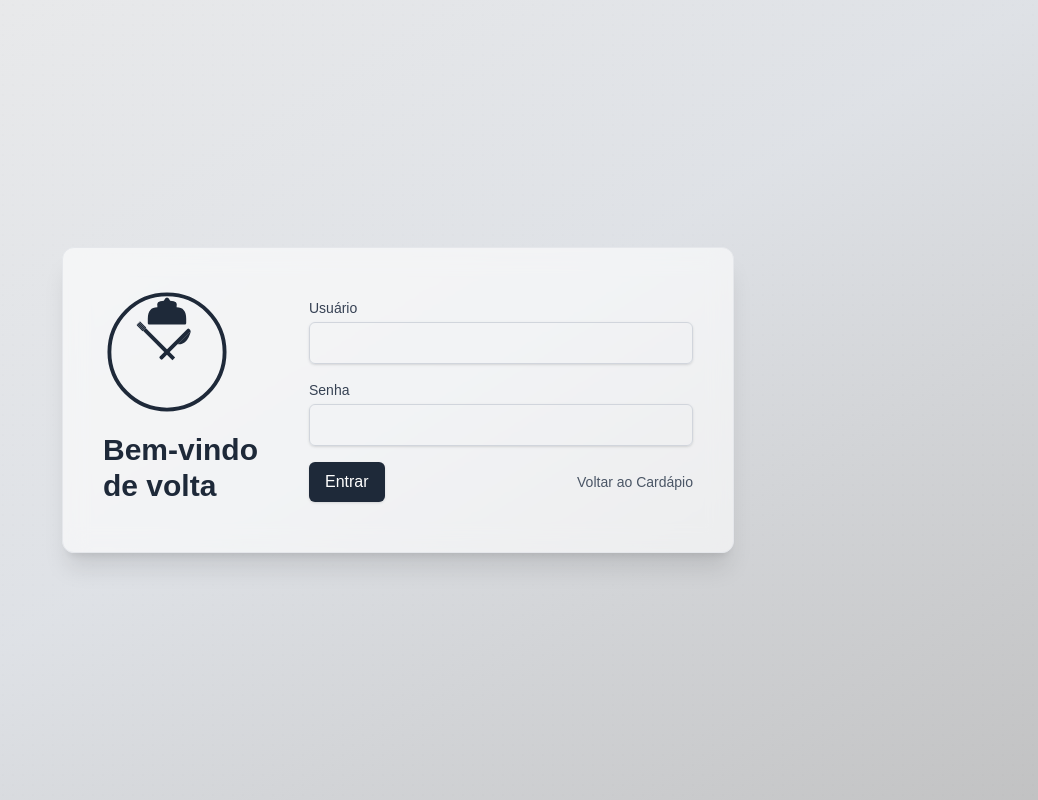
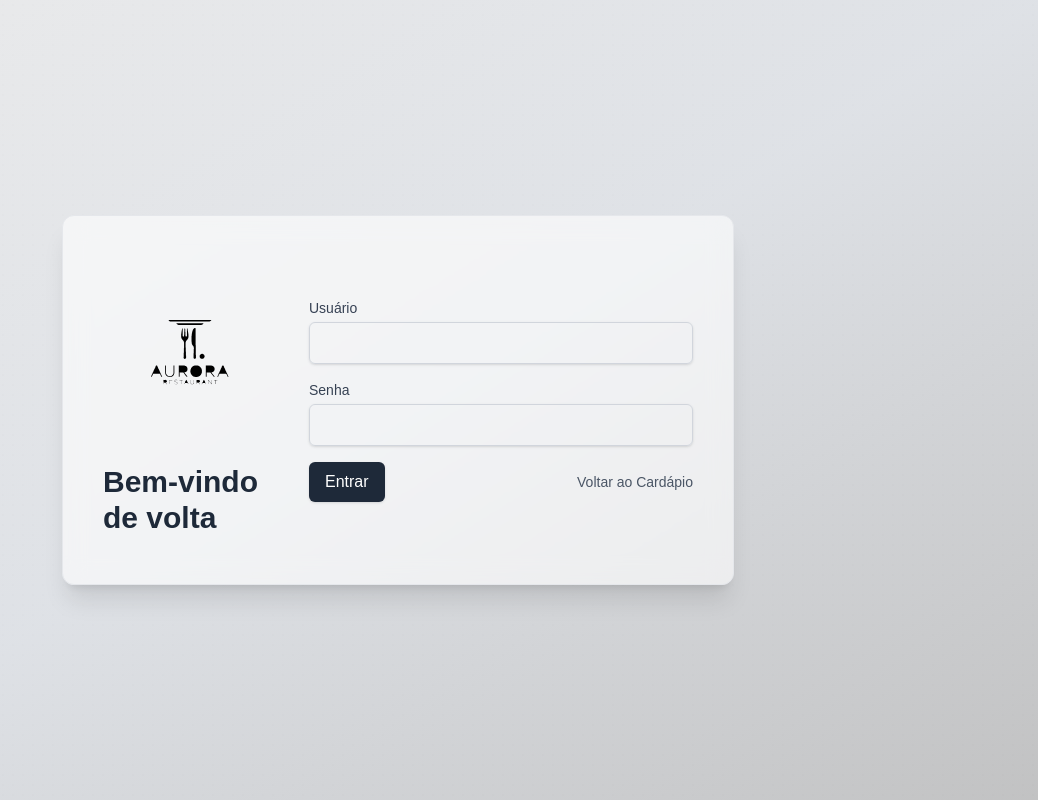
Before and after one commit to vinicius-pascoal/cardapio-digital, a Next.js app: page /login in a window 1280 px wide. Shown: the whole page, without its empty margins (242-1280 px from the left). Built offline with nearby package versions, Linux system fonts and the light colour scheme.

Commit message:
Update logo size and SVG, adjust home page layout
Increased logo size on the login page and updated the logo SVG to a new design. Modified the home page to use a different logo size class and removed the welcome heading for a cleaner layout.

```diff
--- a/src/app/login/page.tsx
+++ b/src/app/login/page.tsx
@@ -59,7 +59,7 @@ export default function LoginPage() {
         <div className="w-full max-w-2xl">
           <div className="flex flex-col md:flex-row items-center gap-8 p-6 md:p-10 bg-white/60 backdrop-blur-md rounded-xl shadow-xl border border-gray-200">
             <div className="flex-1 flex flex-col items-center md:items-start text-center md:text-left">
-              <Image src={logo} alt="Logo do Cardápio Digital" className="w-32 h-32 mb-4" priority />
+              <Image src={logo} alt="Logo do Cardápio Digital" className="w-48 h-48 mb-4" priority />
               <h2 className="text-3xl font-bold mb-2">Bem-vindo de volta</h2>
             </div>
 
--- a/src/app/page.tsx
+++ b/src/app/page.tsx
@@ -15,12 +15,9 @@ export default function Home() {
         <Image
           src={logo}
           alt="Logo do Cardápio Digital"
-          className="w-32 h-32 mb-6 mt-10"
+          className="w-3xs h-3xs"
           priority
         />
-        <h1 className="text-2xl font-bold mb-4 ">
-          Bem-vindo ao Cardápio Digital
-        </h1>
         <div className="w-4/5 mb-8 border-gray-800 border-b-4 border-solid" />
         <CategoriasList />
       </main>
```
Also changed, not shown: src/img/logo.svg.
